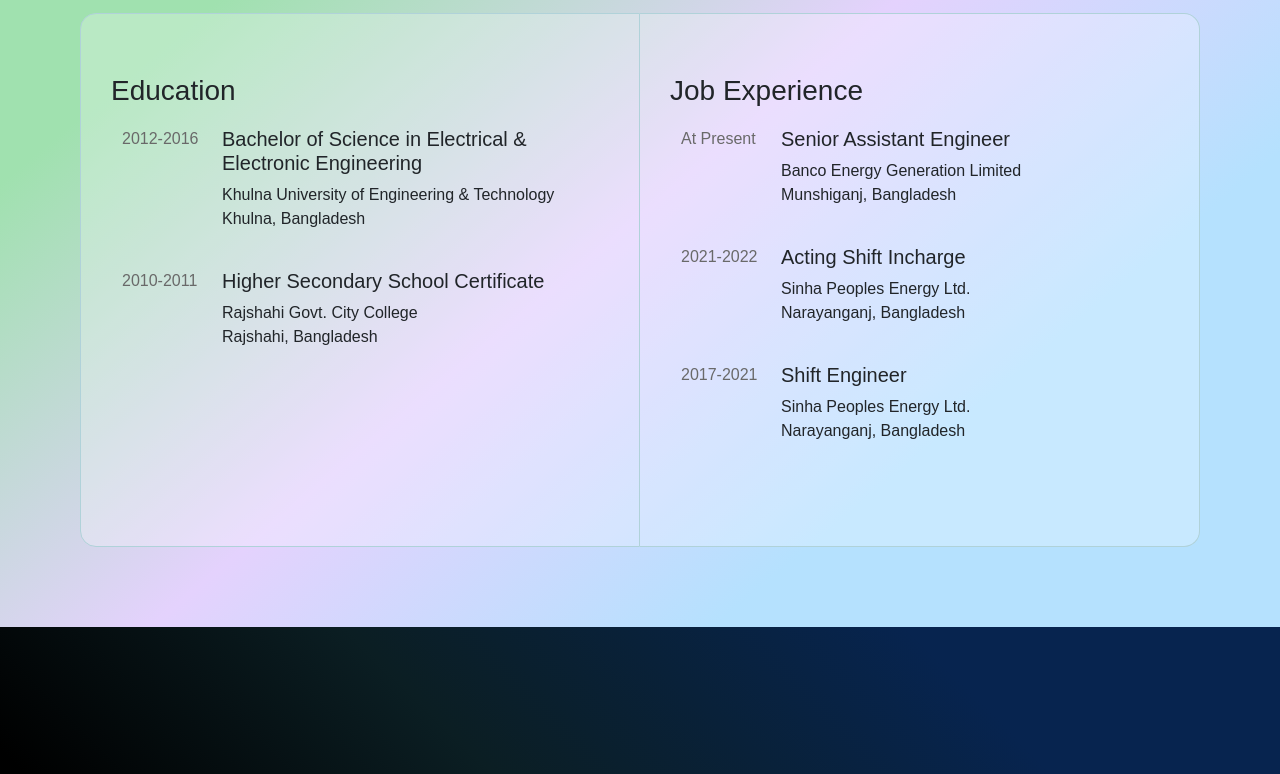
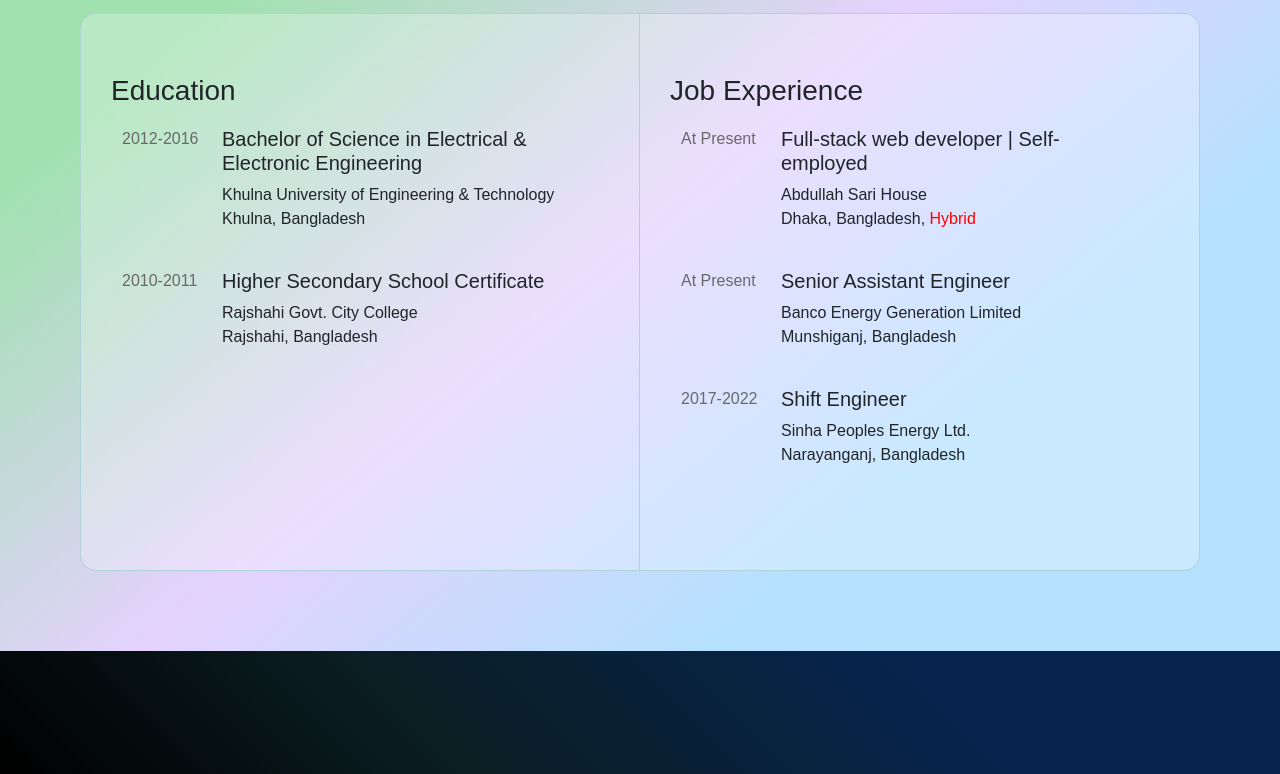
Before and after one commit to Mahfuz-kuet/portfolio.github.io, a plain HTML site: page index.html in a window 1280 px wide. Shown: the part 847-1621 px from the top of the page. Drawn offline with nearby package versions, Linux system fonts and the light colour scheme.

Commit message:
Update index.html
update job info

```diff
--- a/index.html
+++ b/index.html
@@ -589,6 +589,16 @@
 					<div class = "educationAndJobItems">
 						<div><p class = "educationAndJobItemsDuration">At Present</p></div>
 						<div>
+							<h4>Full-stack web developer | Self-employed</h4>
+							<p>Abdullah Sari House<br/>Dhaka, Bangladesh, <span style = "color: red">Hybrid</span></p>
+						</div>
+					</div>
+				</li>
+
+				<li>
+					<div class = "educationAndJobItems">
+						<div><p class = "educationAndJobItemsDuration">At Present</p></div>
+						<div>
 							<h4>Senior Assistant Engineer</h4>
 							<p>Banco Energy Generation Limited<br/>Munshiganj, Bangladesh</p>
 						</div>
@@ -597,17 +607,7 @@
 
 				<li>
 					<div class = "educationAndJobItems">
-						<div><p class = "educationAndJobItemsDuration">2021-2022</p></div>
-						<div>
-							<h4>Acting Shift Incharge</h4>
-							<p>Sinha Peoples Energy Ltd.<br/>Narayanganj, Bangladesh</p>
-						</div>
-					</div>
-				</li>
-
-				<li>
-					<div class = "educationAndJobItems">
-						<div><p class = "educationAndJobItemsDuration">2017-2021</p></div>
+						<div><p class = "educationAndJobItemsDuration">2017-2022</p></div>
 						<div>
 							<h4>Shift Engineer</h4>
 							<p>Sinha Peoples Energy Ltd.<br/>Narayanganj, Bangladesh</p>
```
